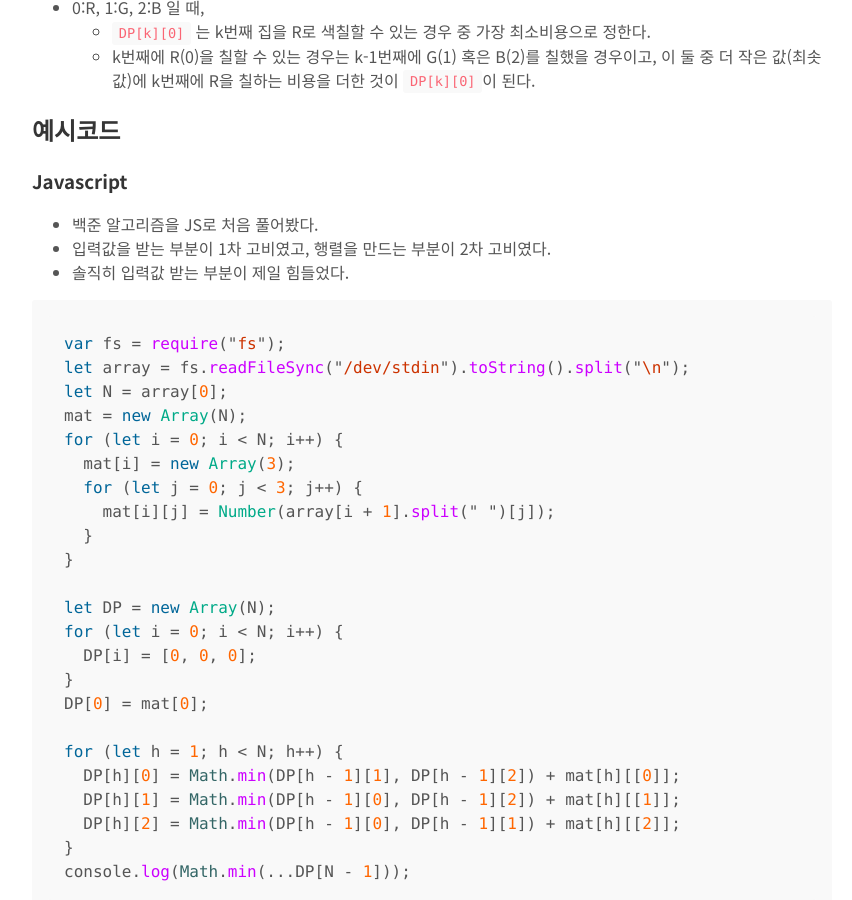
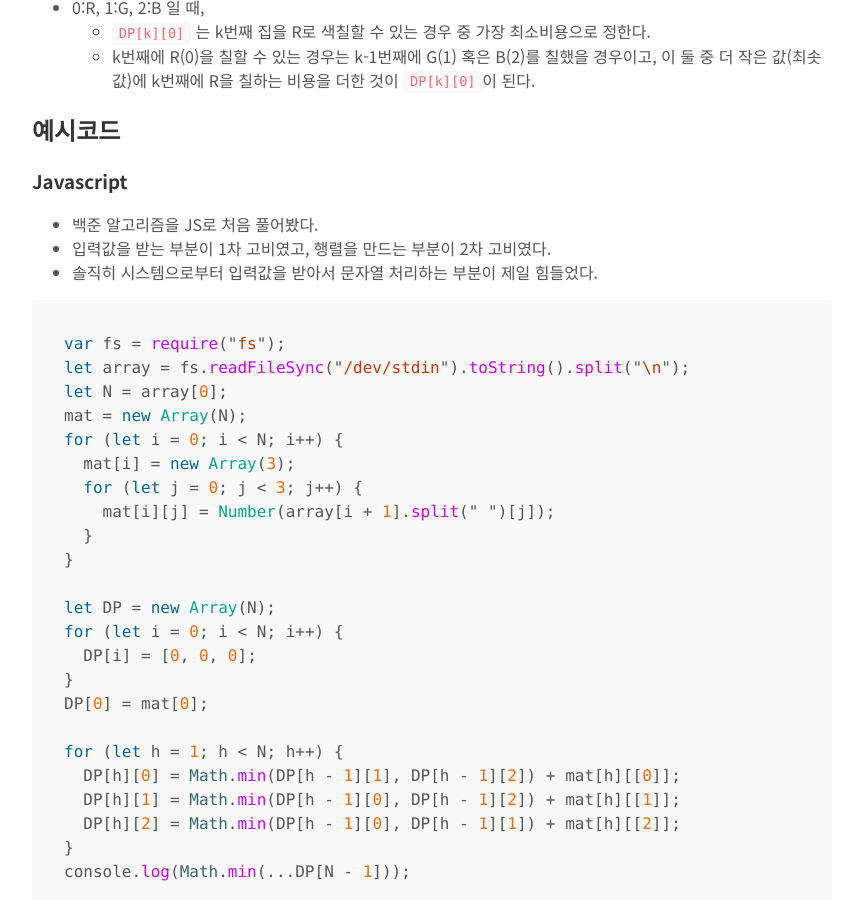
Before and after one commit to Oizys18/blog_depreciated, a Jekyll site: the page built from _posts/Algorithm/2020-10-01-RGB.md, in a window 1280 px wide and 900 px high, scrolled down 563 px. Shown: the whole window, without its empty margins (208-1060 px from the left). Built offline with Jekyll 4.4.1, drawn with Linux system fonts in a browser that asks for light colours; comment, search, counter and statistics services are not loaded.

Commit message:
Mod RGB post

````diff
--- a/_posts/Algorithm/2020-10-01-RGB.md
+++ b/_posts/Algorithm/2020-10-01-RGB.md
@@ -26,7 +26,7 @@ tags: [Algorithm, BOJ, Python, Javascript, DP]
 
 - 백준 알고리즘을 JS로 처음 풀어봤다.
 - 입력값을 받는 부분이 1차 고비였고, 행렬을 만드는 부분이 2차 고비였다.
-- 솔직히 입력값 받는 부분이 제일 힘들었다.
+- 솔직히 시스템으로부터 입력값을 받아서 문자열 처리하는 부분이 제일 힘들었다.
 
 ```javascript
 var fs = require("fs");
````
